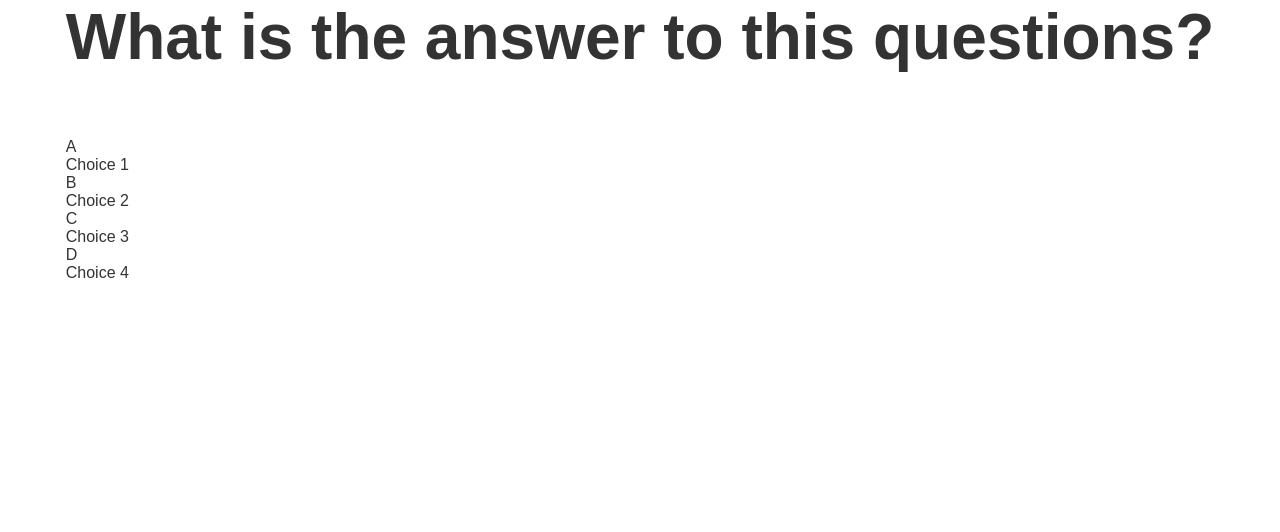
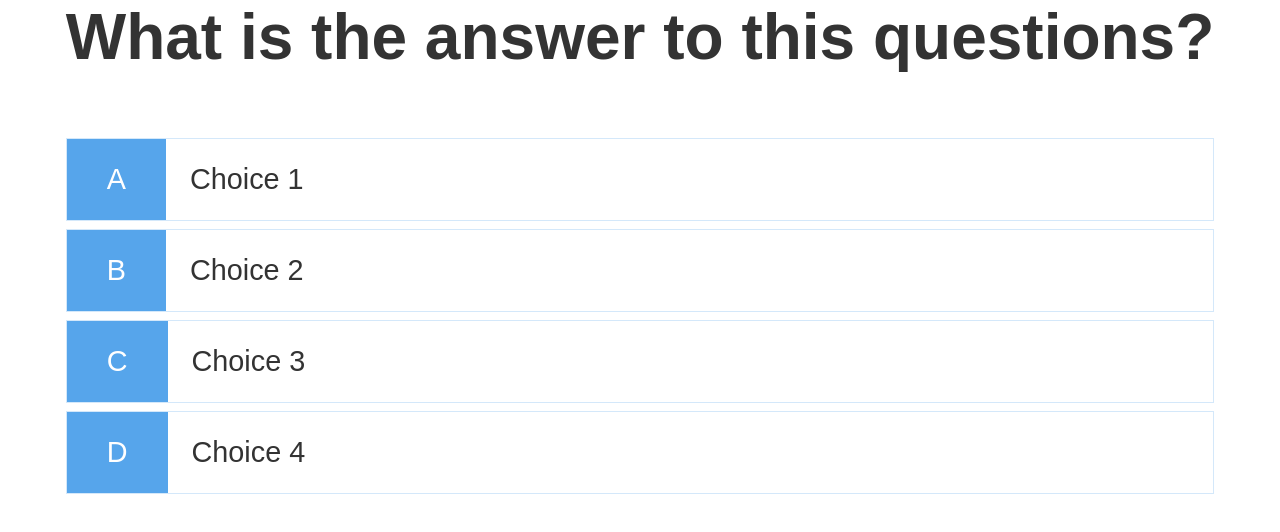
Before and after one commit to salnation/Timer-Based-Quiz-Application, a plain HTML site: page game.html in a window 1280 px wide. Drawn offline with Linux system fonts and the light colour scheme.

Commit message:
Sixth commit: Here I have added some of the css styling for the game.css file. Some of the styling has been copied and pasted from the styling in style.css.

```diff
--- a/game.css
+++ b/game.css
@@ -0,0 +1,27 @@
+/* This is the styling for the game.html file and the quiz game application */
+
+.choice-container {
+    display: flex;
+    margin-bottom: 0.5rem;
+    width: 100%;
+    font-size: 1.8rem;
+    border: 0.1rem solid rgb(86, 165, 235, 0.25);
+    background-color: white;
+  }
+
+  .choice-container:hover {
+    cursor: pointer;
+    box-shadow: 0 0.4rem 1.4rem 0 rgba(86, 185, 235, 0.5);
+    transform: translateY(-0.1rem);
+    transition: transform 150ms;
+  }
+
+  .choice-prefix {
+    padding: 1.5rem 2.5rem;
+    background-color: #56a5eb;
+    color: white;
+  }
+
+  .choice-text {
+    padding: 1.5rem;
+  }
```
Also changed, not shown: game.html (+6 -0 lines).
